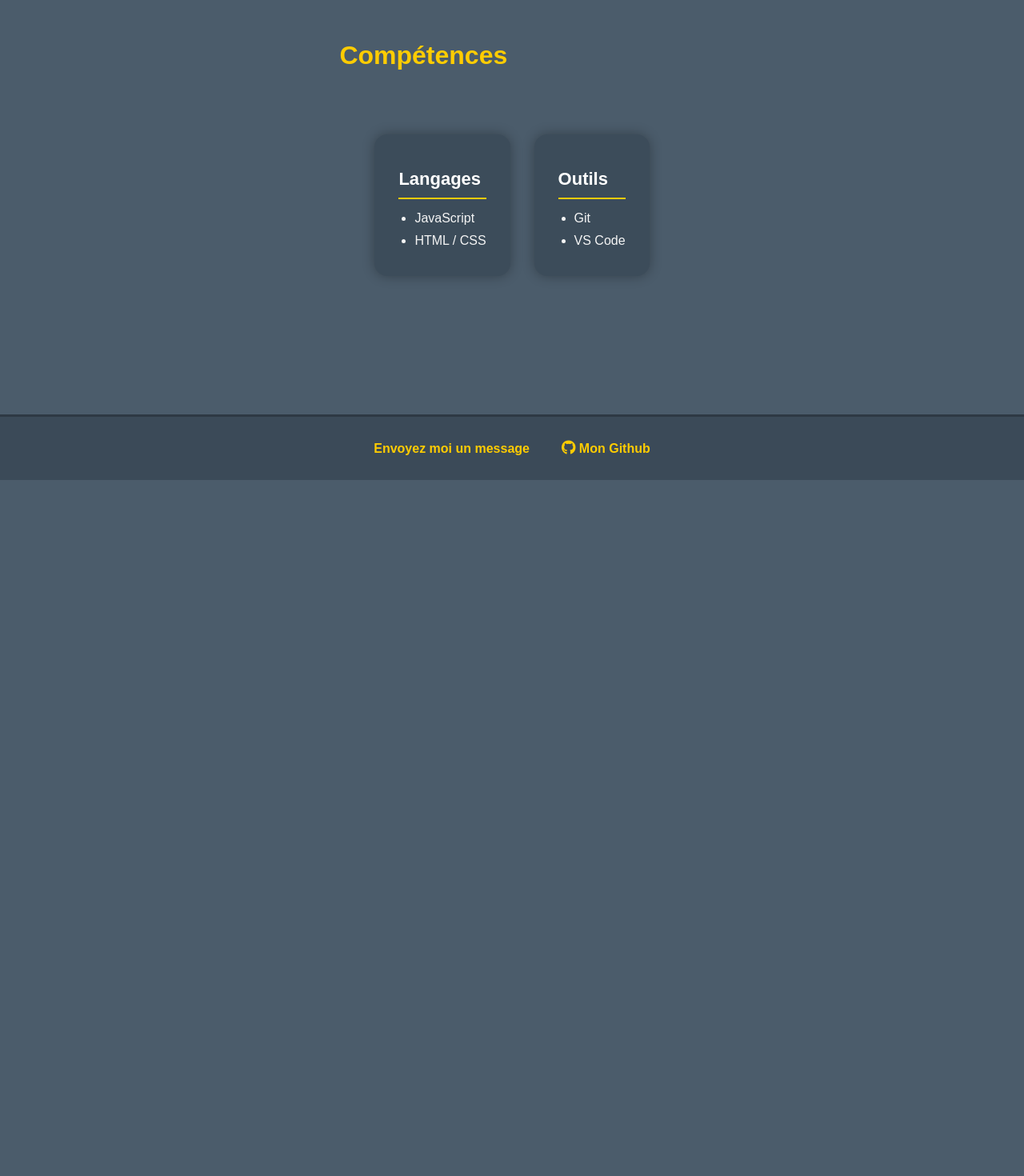
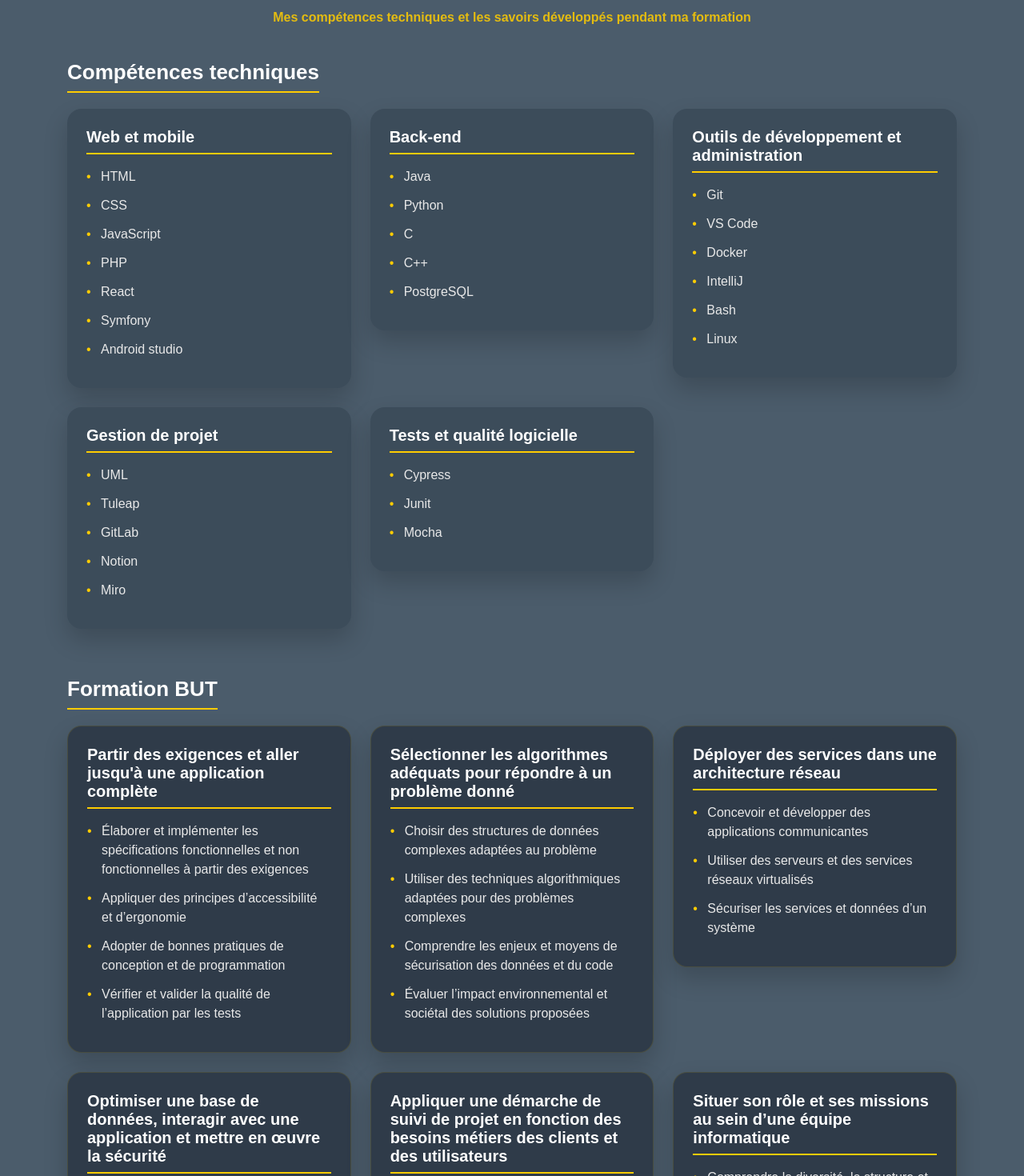
Before and after one commit to MaceGC/Portfolio, a React (Vite) app: page /portfolio/competences in a window 1280 px wide. Shown: the part 200-1670 px from the top of the page at 80% size. Before the commit the page ends 800 px from the top, so only its background shows below. Built offline with nearby package versions, Linux system fonts and the light colour scheme.

Commit message:
amélioration et màj de la page des cxompétences

```diff
--- a/src/components/Competences.jsx
+++ b/src/components/Competences.jsx
@@ -1,27 +1,123 @@
 import React from 'react'
+
+const skillCategories = [
+  {
+    title: 'Web et mobile',
+    items: ['HTML', 'CSS', 'JavaScript','PHP', 'React','Symfony', 'Android studio']
+  },
+  {
+    title: 'Back-end',
+    items: ['Java', 'Python','C','C++', 'PostgreSQL',]
+  },
+  {
+    title: 'Outils de développement et administration',
+    items: ['Git', 'VS Code', 'Docker', 'IntelliJ', 'Bash','Linux',]
+  },
+  {
+    title: 'Gestion de projet',
+    items: ['UML', 'Tuleap', 'GitLab', 'Notion','Miro']
+  },
+  {
+    title: 'Tests et qualité logicielle',
+    items: ['Cypress', 'Junit', 'Mocha']
+  }
+]
+
+const formationCards = [
+  {
+    title: "Partir	des	exigences	et	aller	jusqu'à une	application	complète",
+    points: [
+      'Élaborer	et	implémenter	les	spécifications	fonctionnelles	et	non	fonctionnelles	à	partir	des	exigences',
+      'Appliquer	des	principes	d’accessibilité	et	d’ergonomie',
+      'Adopter	de	bonnes	pratiques	de	conception	et	de	programmation',
+      'Vérifier	et	valider	la	qualité	de l’application	par	les	tests'
+    ]
+  },
+  {
+    title: 'Sélectionner	les	algorithmes adéquats	pour	répondre	à	un problème	donné',
+    points: [
+      'Choisir	des	structures de données complexes	adaptées au problème',
+      'Utiliser	des	techniques	algorithmiques	adaptées	pour	des	problèmes	complexes',
+      'Comprendre	les	enjeux	et	moyens	de	sécurisation	des	données	et	du	code',
+      'Évaluer	l’impact	environnemental	et	sociétal	des	solutions	proposées'
+    ]
+  },
+  {
+    title: 'Déployer	des	services	dans	une architecture	réseau',
+    points: [
+      'Concevoir	et	développer	des	applications	communicantes',
+      'Utiliser	des	serveurs	et	des	services	réseaux	virtualisés',
+      'Sécuriser	les	services	et	données	d’un	système'
+    ]
+  },
+  {
+    title: 'Optimiser	une	base	de	données, interagir	avec	une	application	et mettre	en	œuvre	la	sécurité',
+    points: [
+      'Optimiser	les	modèles	de	données	de	l’entreprise',
+      'Assurer	la	sécurité	des	données',
+      'Organiser	la	restitution	de	données	à	travers	la	programmation	et	la	visualisation',
+      'Manipuler	des	données	hétérogènes'
+    ]
+  },
+  {
+    title: 'Appliquer	une	démarche	de	suivi de	projet	en	fonction	des	besoins métiers	des	clients	et	des utilisateurs',
+    points: [
+      'Identifier	les	processus	présents	dans	une	organisation	en	vue	d’améliorer	les	systèmes	d’information',
+      "Formaliser	les	besoins	du	client	et	de	l'utilisateur",
+      'Identifier	les	critères	de	faisabilité	d’un	projet	informatique-	AC25.04	|	Définir	et	mettre	en	œuvre	une	démarche	de	suivi	de	projet',
+      'Définir	et	mettre	en	œuvre	une	démarche	de	suivi	de	projet'
+    ]
+  },
+  {
+    title: 'Situer	son	rôle	et	ses	missions	au sein	d’une	équipe	informatique',
+    points: [
+      'Comprendre	la	diversité,	la	structure	et	la	dimension	de	l’informatique	dans	une	organisation',
+      'Appliquer	une	démarche	pour	intégrer	une	équipe	informatique	au	sein	d’une	organisation',
+      'Mobiliser	les	compétences	interpersonnelles	pour	travailler	dans	une	équipe	informatique',
+      'Rendre	compte	de	son	activité	professionnelle'
+    ]
+  }
+]
 
 export default function Competences(){
   return (
-    <div>
+    <div className="competences-page">
       <header>
         <h1>Compétences</h1>
+        <p className="competences-subtitle"><b>Mes compétences techniques et les savoirs développés pendant ma formation</b></p>
       </header>
-      <div className="competence-grid">
-        <div className="competence-category">
-          <h2>Langages</h2>
-          <ul>
-            <li>JavaScript</li>
-            <li>HTML / CSS</li>
-          </ul>
+
+      <section className="competences-section technical-section">
+        <h2 className="section-title">Compétences techniques</h2>
+        <div className="competence-grid">
+          {skillCategories.map((category) => (
+            <article key={category.title} className="skill-card">
+              <h3>{category.title}</h3>
+              <ul>
+                {category.items.map((item) => (
+                  <li key={item}>{item}</li>
+                ))}
+              </ul>
+            </article>
+          ))}
         </div>
-        <div className="competence-category">
-          <h2>Outils</h2>
-          <ul>
-            <li>Git</li>
-            <li>VS Code</li>
-          </ul>
+      </section>
+
+      <section className="competences-section formation-section">
+        <h2 className="section-title">Formation BUT</h2>
+        <div className="formation-grid">
+          {formationCards.map((card) => (
+            <article key={card.title} className="formation-card">
+              <h3>{card.title}</h3>
+              <ul>
+                {card.points.map((point) => (
+                  <li key={point}>{point}</li>
+                ))}
+              </ul>
+            </article>
+          ))}
         </div>
-      </div>
+      </section>
     </div>
   )
 }
--- a/src/styles/competences.css
+++ b/src/styles/competences.css
@@ -5,86 +5,117 @@
     color: #ffcc00;
   }
 
-  /* Titre principal */
+  .competences-page {
+    padding-bottom: 60px;
+  }
+
   header {
     text-align: center;
-    padding: 40px 20px;
+    padding: 40px 20px 10px;
   }
 
   h1 {
-    font-size: 32px;
+    font-size: 34px;
     margin: 0;
   }
 
-  /* Grille responsive avec cartes élargies */
-  .competence-grid {
-    display: flex;
-    flex-grow: 1;
-    flex-wrap: wrap;
-    grid-template-columns: repeat(auto-fit, minmax(320px, 1fr));
-    gap: 30px;
-    padding: 40px 5vw;
-    max-width: 1600px;
-    margin: auto;
+  .competences-subtitle {
+    margin: 12px auto 0;
+    max-width: 760px;
+    color: rgba(255, 204, 0, 0.85);
+    font-size: 16px;
+    line-height: 1.6;
   }
 
-  /* Style des catégories */
-  .competence-category {
-    max-width: 40%;
-    background-color: #3c4c5a;
-    padding: 25px 30px;
-    border-radius: 16px;
-    box-shadow: 0 0 15px rgba(0, 0, 0, 0.3);
-    transition: transform 0.3s, background-color 0.3s;
+  .competences-section {
+    padding: 30px 5vw;
+    max-width: 1600px;
+    margin: 0 auto;
   }
 
-  .competence-category:hover {
-    transform: translateY(-5px);
-    background-color: #34414d;
+  .section-title {
+    font-size: 26px;
+    margin: 0 0 20px;
+    color: #ffffff;
+    border-bottom: 2px solid #ffcc00;
+    display: inline-block;
+    padding-bottom: 8px;
   }
 
-  .competence-category h2 {
-    font-size: 22px;
-    color: #ffffff;
-    border-bottom: 2px solid #ffcc00;
-    padding-bottom: 10px;
-    margin-bottom: 15px;
+  .competence-grid,
+  .formation-grid {
+    display: grid;
+    grid-template-columns: repeat(3, minmax(220px, 1fr));
+    gap: 24px;
+    align-items: start;
   }
 
-  .competence-category ul {
-    list-style-type: disc;
-    padding-left: 20px;
-    color: #f5f5f5;
+  .skill-card,
+  .formation-card {
+    background-color: #3c4c5a;
+    padding: 24px;
+    border-radius: 18px;
+    box-shadow: 0 14px 30px rgba(0, 0, 0, 0.18);
+    transition: transform 0.25s ease, background-color 0.25s ease;
+  }
+
+  .formation-card {
+    background-color: #2f3b49;
+    border: 1px solid rgba(255, 204, 0, 0.12);
+  }
+
+  .skill-card:hover,
+  .formation-card:hover {
+    transform: translateY(-4px);
+    background-color: #32414e;
+  }
+
+  .skill-card h3,
+  .formation-card h3 {
+    margin-top: 0;
+    font-size: 20px;
+    color: #ffffff;
+    margin-bottom: 16px;
+    padding-bottom: 8px;
+    border-bottom: 2px solid #ffcc00;
+  }
+
+  .skill-card ul,
+  .formation-card ul {
+    list-style-type: none;
+    padding: 0;
     margin: 0;
   }
 
-  .competence-category li {
-    margin-bottom: 10px;
-    font-size: 16px;
+  .skill-card li,
+  .formation-card li {
+    position: relative;
+    padding-left: 18px;
+    margin-bottom: 12px;
+    color: #e9e9e9;
+    line-height: 1.5;
   }
 
-  /* Responsive tuning */
-  @media (max-width: 768px) {
-    .competence-grid {
-      padding: 30px 4vw;
-      gap: 20px;
-    }
+  .skill-card li::before,
+  .formation-card li::before {
+    content: '•';
+    position: absolute;
+    left: 0;
+    color: #ffcc00;
+  }
 
-    .competence-category {
-      padding: 20px;
+  @media (max-width: 900px) {
+    .competences-section {
+      padding: 28px 4vw;
     }
   }
 
-  @media (max-width: 480px) {
+  @media (max-width: 600px) {
     h1 {
-      font-size: 24px;
+      font-size: 28px;
     }
 
-    .competence-category h2 {
-      font-size: 18px;
-    }
-
-    .competence-category li {
-      font-size: 14px;
+    .section-title {
+      font-size: 22px;
     }
   }
```
Also changed, not shown: 1 other file (tests, documents, lock files or other folders).
